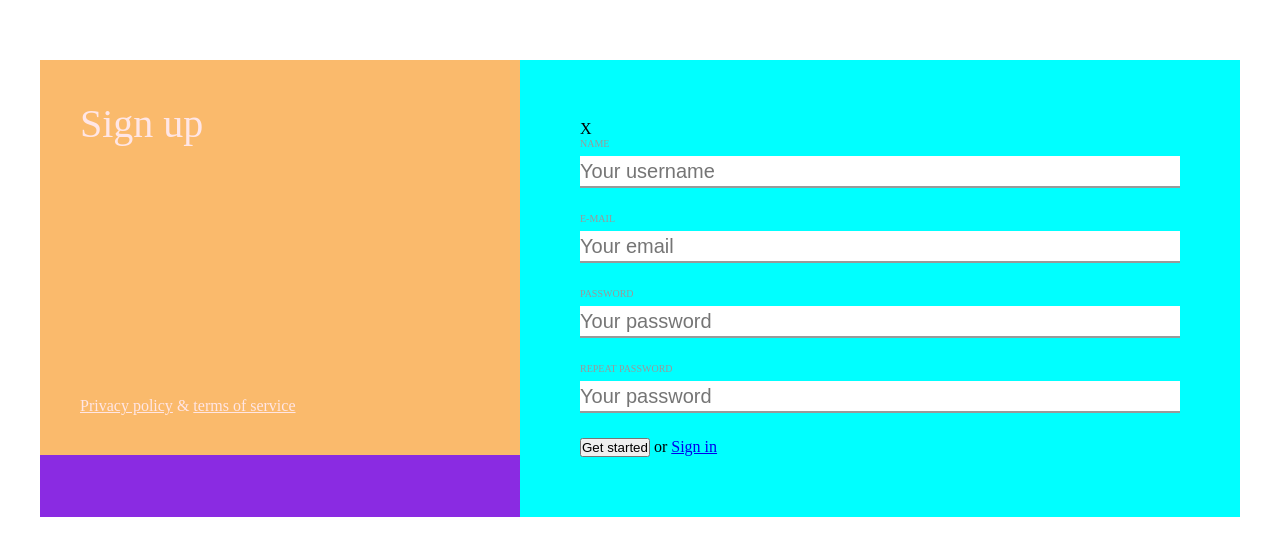
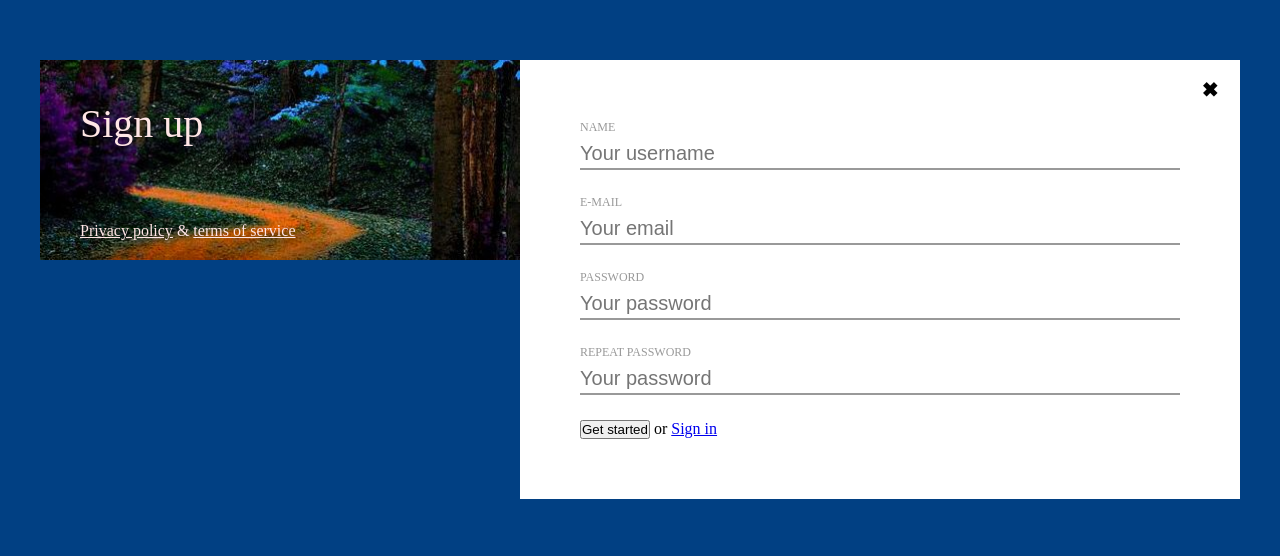
Before and after one commit to Paskanas/5-sign-up, a website: page index.html in a window 1280 px wide. Shown: the part 140-696 px from the top of the page. Drawn offline with Linux system fonts and the light colour scheme.

Commit message:
made closing singn in top right corner of right column

```diff
--- a/index.html
+++ b/index.html
@@ -45,7 +45,7 @@
         </footer>
       </div>
       <div class="right-column">
-        <div class="close-form">X</div>
+        <a href="#" class="close-form">&#x2716;</a>
         <form class="form">
           <div class="form-row">
             <label for="username">Name</label>
--- a/styles/form.css
+++ b/styles/form.css
@@ -14,7 +14,7 @@
 .form > .form-row > label {
   width: 100%;
   text-transform: uppercase;
-  font-size: 10px;
+  font-size: 12px;
   color: #999;
 }
 
--- a/styles/main.css
+++ b/styles/main.css
@@ -8,7 +8,9 @@ body * {
 
 body {
   /* Background image */
+  background-color: #014083;
   /* background-image: url('../img/background.jpg'); */
+  /* background-color: #014083; */
   /* background-repeat: no-repeat; */
   /* filter: blur(8px); */
   /* -webkit-filter: blur(8px); */
@@ -16,7 +18,7 @@ body {
 }
 
 .container {
-  background-color: blueviolet;
+  /* background-color: blueviolet; */
   display: inline-block;
   width: 1200px;
   margin-left: calc(50% - 600px);
@@ -32,21 +34,24 @@ body {
 .container > .left-column {
   float: left;
   width: 40%;
-  height: inherit;
+  height: 200px;
   padding: 40px;
-  background-color: rgb(250, 186, 108);
+  position: relative;
+  background-color: #014083;
   /* margin-top: 5%; */
   /* left column image */
-  /* background-image: url('../img/background.jpg'); */
-  /* background-size: cover; */
-  /* background-position: center; */
+  background-image: url('../img/background.jpg');
+  /* background-repeat: no-repeat; */ /* not need anymore*/
+  background-size: cover;
+  background-position: bottom;
 }
 
 .container > .right-column {
   float: left;
   width: 60%;
   padding: 60px;
-  background-color: aqua;
+  background-color: white;
+  position: relative;
 }
 
 h1.main-title {
@@ -60,31 +65,39 @@ h1.main-title {
 
 .bottom-links {
   color: rgb(255, 230, 230);
-  margin-top: 250px;
-  /* text-align: center; */
+  position: absolute;
+  bottom: 20px;
 }
 
 .bottom-links > .link {
   color: rgb(255, 230, 230);
-
-  /* position: absolute; */
-  /* bottom: 10px; */
-  /* width: 100%; */
-  /* text-align: center; */
 }
 
 .bottom-links > .link:hover {
   color: white;
 
-  /* position: absolute; */
-  /* bottom: 10px; */
-  /* width: 100%; */
-  /* text-align: center; */
+  position: absolute;
+  bottom: 10px;
+  width: 100%;
 }
 
 .close-form {
-  /* position: absolute; */
-  /* right: 10px; */
-  /* top: 10px; */
-  /* padding: 60px; */
+  width: 60px;
+  height: 60px;
+  text-align: center;
+  line-height: 60px;
+  position: absolute;
+  right: 0px;
+  top: 0px;
+  font-size: 20px;
+  /* transform: rotate(45deg); */ /*rotate html element 45deg */
+  font-weight: bold;
+  text-decoration: none;
+  color: black;
 }
+
+.right-column span {
+}
+
+.right-column a {
+}
```
